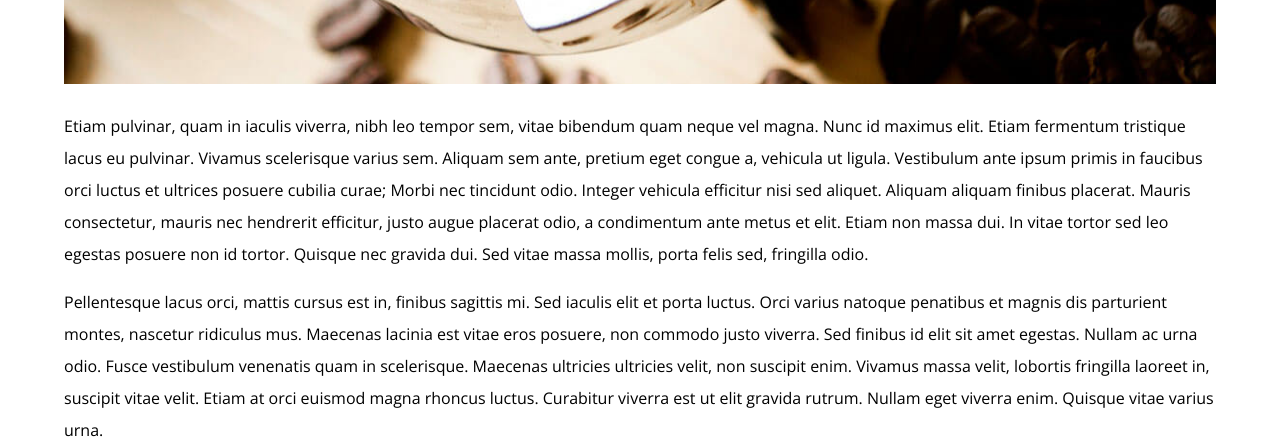
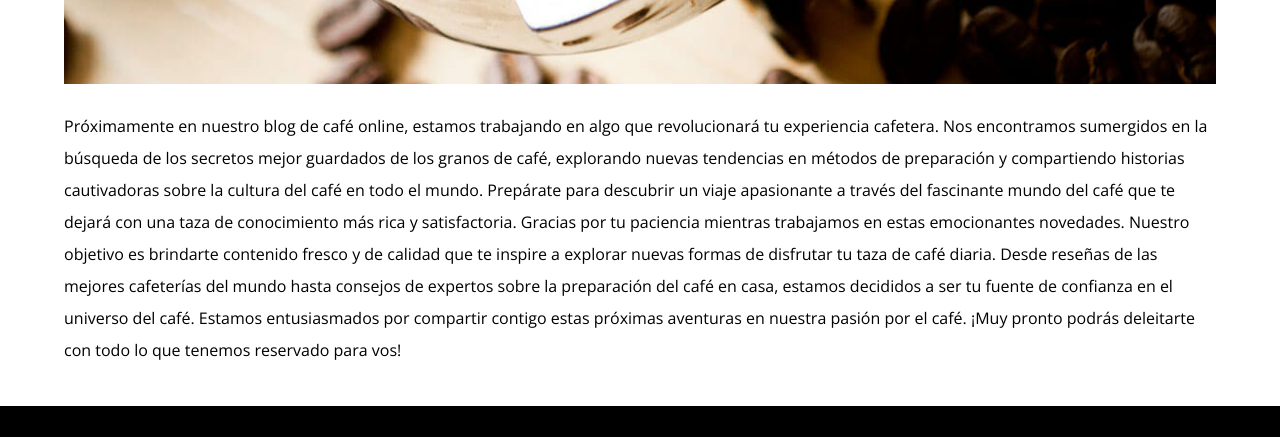
Before and after one commit to fersaucedo/blog-del-cafe, a plain HTML site: page entrada.html in a window 1280 px wide. Shown: the part 1410-1847 px from the top of the page. Drawn offline with nearby package versions, Linux system fonts and the light colour scheme.

Commit message:
se modifica la pag entrada

```diff
--- a/entrada.html
+++ b/entrada.html
@@ -1,13 +1,16 @@
 <!DOCTYPE html>
 <html lang="en">
+
 <head>
     <meta charset="UTF-8">
     <meta name="viewport" content="width=device-width, initial-scale=1.0">
     <title>BlogDeCafé</title>
     <link rel="stylesheet" href="css/normalize.css">
-    <link href="https://fonts.googleapis.com/css2?family=Open+Sans&family=PT+Sans:wght@400;700&display=swap" rel="stylesheet">
+    <link href="https://fonts.googleapis.com/css2?family=Open+Sans&family=PT+Sans:wght@400;700&display=swap"
+        rel="stylesheet">
     <link rel="stylesheet" href="css/style.css">
 </head>
+
 <body>
 
     <header class="header">
@@ -33,15 +36,22 @@
     </header>
 
     <main class="contenedor">
-        <h3 class="centrar-texto">Sobre Nosotros</h3>
+        <h3 class="centrar-texto">Proximamente</h3>
 
         <img src="img/blog1.jpg" alt="imagen del blog">
 
-        <p>Etiam pulvinar, quam in iaculis viverra, nibh leo tempor sem, vitae bibendum quam neque vel magna. Nunc id maximus elit. Etiam fermentum tristique lacus eu pulvinar. Vivamus scelerisque varius sem. Aliquam sem ante, pretium eget congue a, vehicula ut ligula. Vestibulum ante ipsum primis in faucibus orci luctus et ultrices posuere cubilia curae; Morbi nec tincidunt odio. Integer vehicula efficitur nisi sed aliquet. Aliquam aliquam finibus placerat. Mauris consectetur, mauris nec hendrerit efficitur, justo augue placerat odio, a condimentum ante metus et elit. Etiam non massa dui. In vitae tortor sed leo egestas posuere non id tortor. Quisque nec gravida dui. Sed vitae massa mollis, porta felis sed, fringilla odio.</p>
+        <p>Próximamente en nuestro blog de café online, estamos trabajando en algo que revolucionará tu experiencia
+            cafetera. Nos encontramos sumergidos en la búsqueda de los secretos mejor guardados de los granos de café,
+            explorando nuevas tendencias en métodos de preparación y compartiendo historias cautivadoras sobre la
+            cultura del café en todo el mundo. Prepárate para descubrir un viaje apasionante a través del fascinante
+            mundo del café que te dejará con una taza de conocimiento más rica y satisfactoria. Gracias por tu paciencia
+            mientras trabajamos en estas emocionantes novedades. Nuestro objetivo es brindarte contenido fresco y de
+            calidad que te inspire a explorar nuevas formas de disfrutar tu taza de café diaria. Desde reseñas de las
+            mejores cafeterías del mundo hasta consejos de expertos sobre la preparación del café en casa, estamos
+            decididos a ser tu fuente de confianza en el universo del café. Estamos entusiasmados por compartir contigo
+            estas próximas aventuras en nuestra pasión por el café. ¡Muy pronto podrás deleitarte con todo lo que
+            tenemos reservado para vos!</p>
 
-        <p> Pellentesque lacus orci, mattis cursus est in, finibus sagittis mi. Sed iaculis elit et porta luctus. Orci varius natoque penatibus et magnis dis parturient montes, nascetur ridiculus mus. Maecenas lacinia est vitae eros posuere, non commodo justo viverra. Sed finibus id elit sit amet egestas. Nullam ac urna odio. Fusce vestibulum venenatis quam in scelerisque. Maecenas ultricies ultricies velit, non suscipit enim. Vivamus massa velit, lobortis fringilla laoreet in, suscipit vitae velit. Etiam at orci euismod magna rhoncus luctus. Curabitur viverra est ut elit gravida rutrum. Nullam eget viverra enim. Quisque vitae varius urna.</p>
-
-        <p>Maecenas commodo erat ac elit elementum, ac eleifend arcu gravida. Donec commodo auctor augue, eget tempor dui fermentum in. Duis non enim vitae metus accumsan vehicula. Pellentesque egestas diam ut ante aliquet, sit amet fringilla odio interdum. In nec odio nec turpis faucibus sagittis. Sed quis tellus nec ante luctus aliquam sit amet vel mauris. Nunc vitae facilisis mauris, posuere tristique arcu. Praesent nisi urna, venenatis non laoreet a, laoreet malesuada turpis. Donec tempor, nisl et rhoncus viverra, turpis enim convallis ligula, non hendrerit nulla tortor nec odio. Morbi non mattis nunc, elementum auctor arcu. Aliquam vestibulum arcu non sem porta auctor. Nam vel congue ligula, eu condimentum felis. Nunc aliquam hendrerit odio sit amet venenatis. Nunc varius, libero a tempor rutrum, nulla risus congue velit, nec suscipit nibh lectus ac dolor. Nulla facilisi.</p>
     </main>
 
     <footer class="footer">
@@ -61,4 +71,5 @@
     </footer>
     <script src="js/modernizr.js"></script>
 </body>
+
 </html>
```
